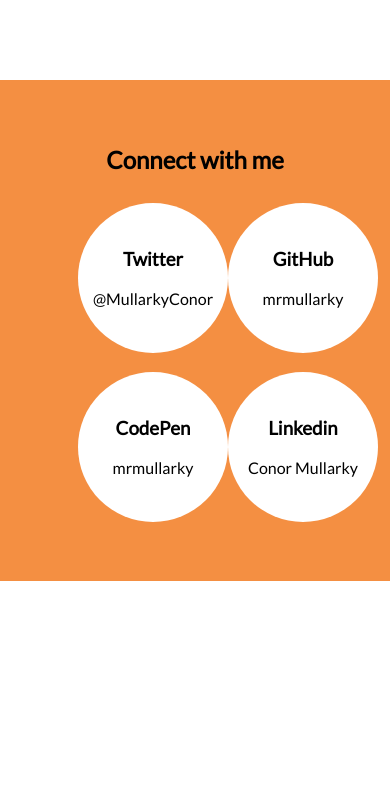
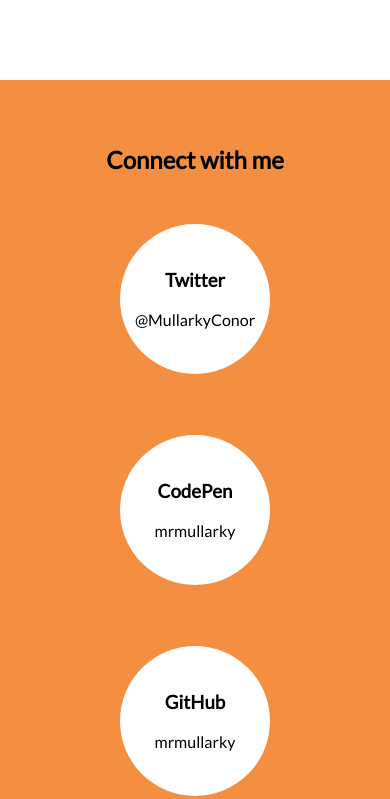
Before and after one commit to mrmullarky/mrmullarky.github.io, a plain HTML site: page index.html in a window 390 px wide. Shown: the part 3058-3857 px from the top of the page. Before the commit the page ends 3639 px from the top, so only its background shows below. Drawn offline with nearby package versions, Linux system fonts and the light colour scheme.

Commit message:
Fixed Connect
Bug in connect div stopped it stretching when changed to small screen

```diff
--- a/css/styles.css
+++ b/css/styles.css
@@ -155,7 +155,6 @@ header{
 }
 
 #connect {
-    height: 100vh;
     width: 100%;
     background-color: #f48f42;
     text-align: center;
@@ -199,12 +198,12 @@ header{
 
 @media screen and (max-width: 800px){
     .flex-connect {
-      flex-flow: column wrap;
+      flex-flow: column;
       padding-bottom: 50px;
+      width: 100%;
+      height: 100vh;
     }
-    #connect{
-      height: auto;
-    }
+
     .connect-link{
       margin-top: 20px;
     }
@@ -220,6 +219,7 @@ header{
     #flex-about{
         width: 100%;
         flex-direction: column;
+        align-items: center;
     }
 
     .flexin {
```
Also changed, not shown: index.html (+1 -1 lines).
